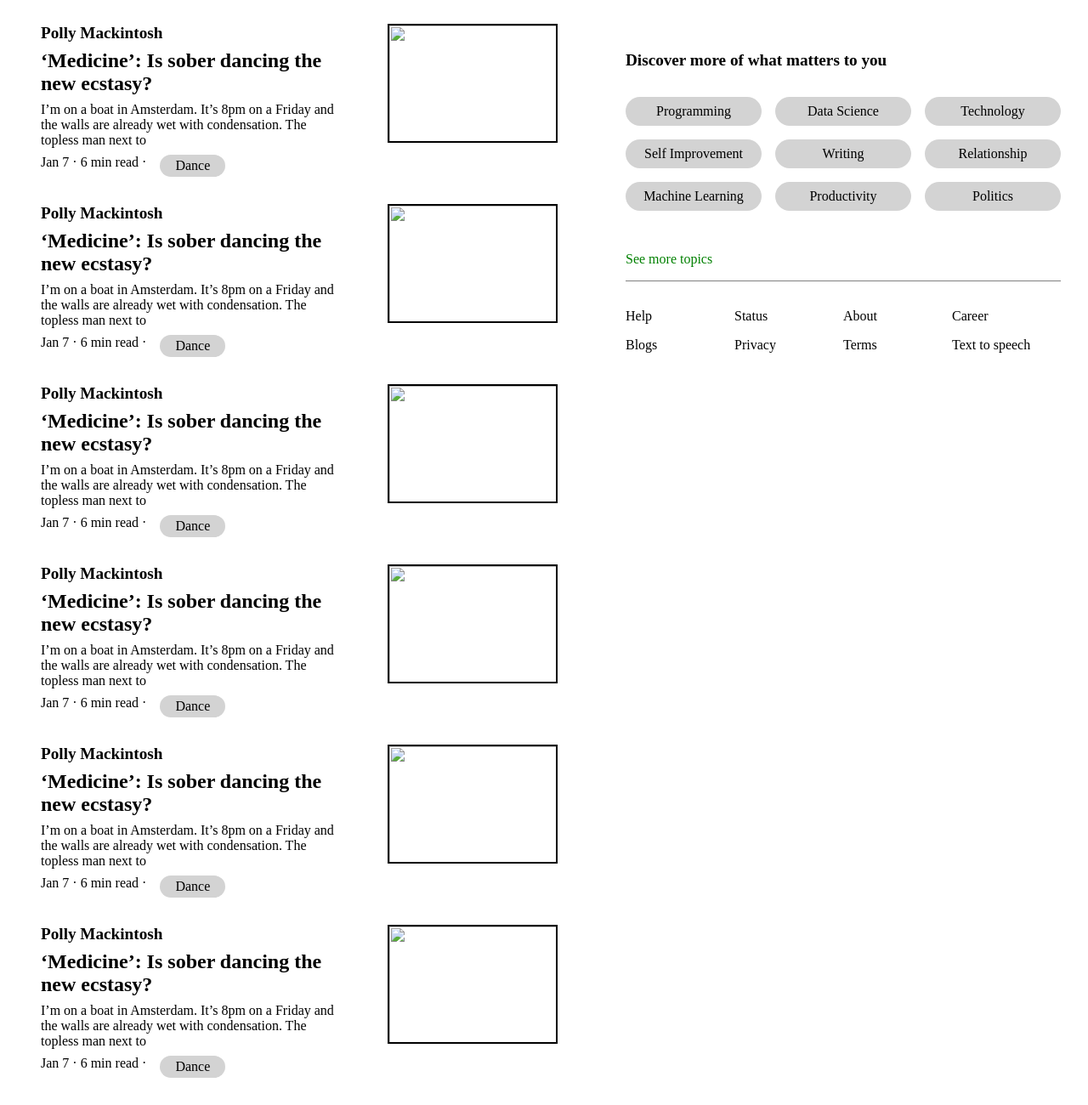
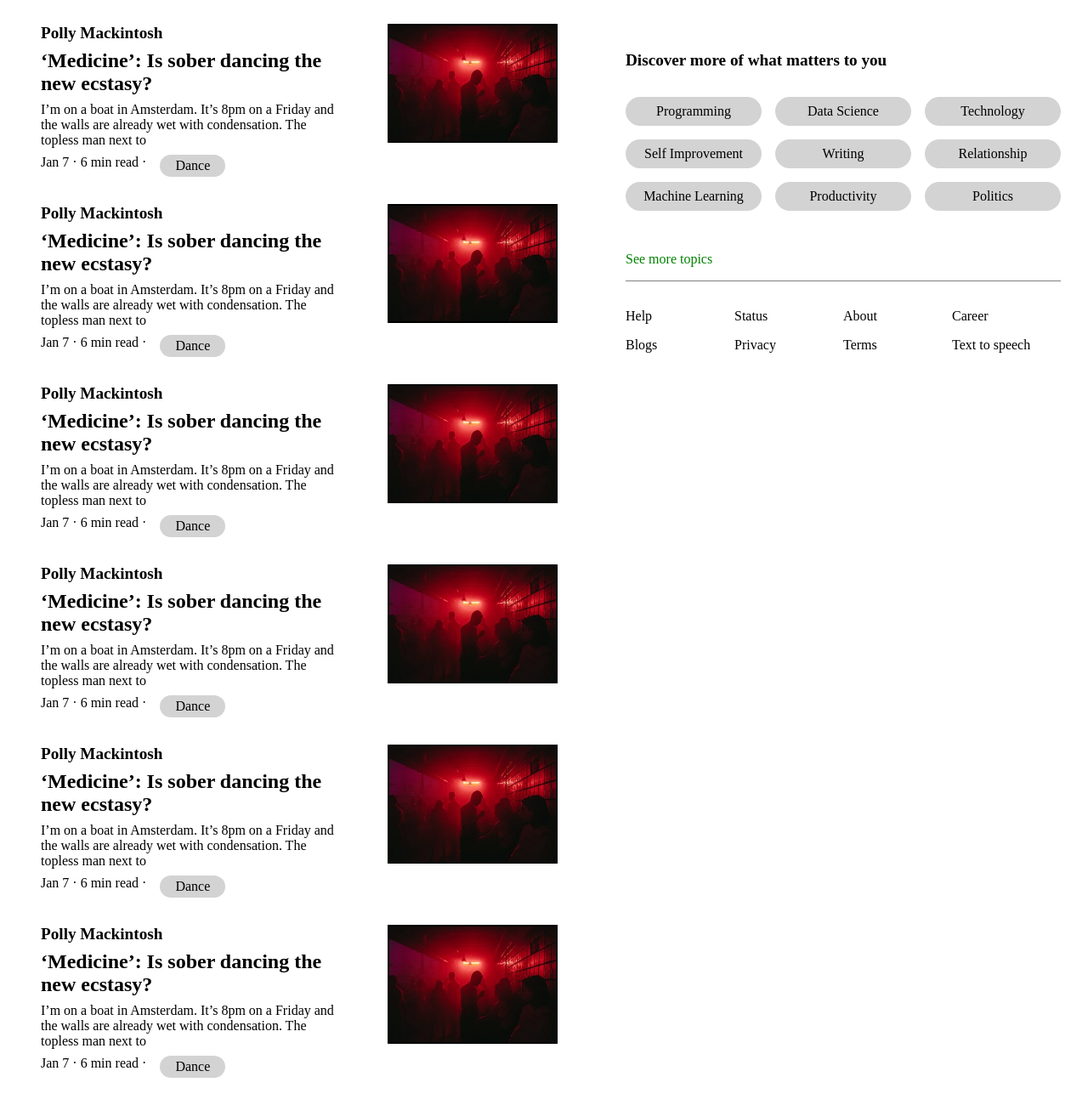
Before and after one commit to rajat-k-singh/assignment5, a plain HTML site: page index.html in a window 1280 px wide. Shown: the part 1236-2536 px from the top of the page at 85% size. Drawn offline with Linux system fonts and the light colour scheme.

Commit message:
index.html

```diff
--- a/index.html
+++ b/index.html
@@ -88,7 +88,7 @@
                     </div>
                 </div>
                 <div >
-                    <img class="cover-img" src="./assets/medium_news_photo.jpg">
+                    <img class="cover-img" src="medium_news_photo (1).jpg">
                 </div>
             </div>
             <div class="news-items">
@@ -104,7 +104,7 @@
                     </div>
                 </div>
                 <div>
-                    <img class="cover-img" src="./assets/medium_news_photo.jpg">
+                    <img class="cover-img" src="medium_news_photo (1).jpg">
                 </div>
             </div>
             <div class="news-items">
@@ -120,7 +120,7 @@
                     </div>
                 </div>
                 <div>
-                    <img class="cover-img" src="./assets/medium_news_photo.jpg">
+                    <img class="cover-img" src="medium_news_photo (1).jpg">
                 </div>
             </div>
             <div class="news-items">
@@ -136,7 +136,7 @@
                     </div>
                 </div>
                 <div>
-                    <img class="cover-img" src="./assets/medium_news_photo.jpg">
+                    <img class="cover-img" src="medium_news_photo (1).jpg">
                 </div>
             </div>
             <div class="news-items">
@@ -152,7 +152,7 @@
                     </div>
                 </div>
                 <div>
-                    <img class="cover-img" src="./assets/medium_news_photo.jpg">
+                    <img class="cover-img" src="medium_news_photo (1).jpg">
                 </div>
             </div>
             <div class="news-items">
@@ -168,7 +168,7 @@
                     </div>
                 </div>
                 <div>
-                    <img class="cover-img" src="./assets/medium_news_photo.jpg">
+                    <img class="cover-img" src="medium_news_photo (1).jpg">
                 </div>
             </div>
 
```
